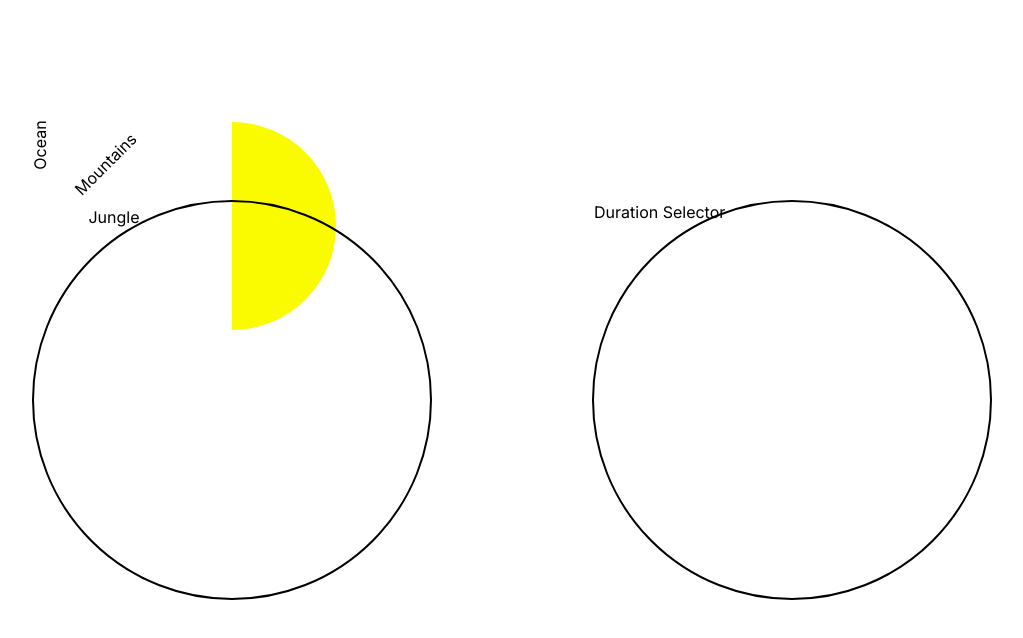
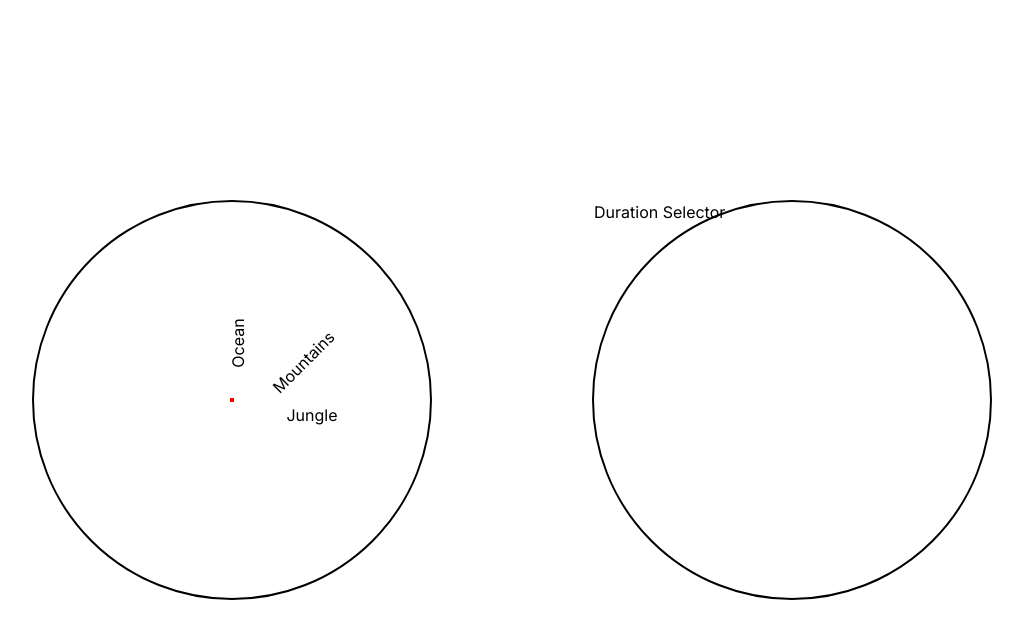
Before and after one commit to nickhibbits/meditation_app, a Next.js app: page /session_options in a window 1280 px wide. Shown: the top 638 px of the page, without its empty margins (128-1151 px from the left). Built offline with nearby package versions, Linux system fonts and the light colour scheme.

Commit message:
checkpoint

```diff
--- a/components/session_options/LocationSelector.tsx
+++ b/components/session_options/LocationSelector.tsx
@@ -2,7 +2,7 @@ import styles from "@/styles/pages/SessionOptions.module.scss";
 
 function LocationSelector() {
   return (
-    <div className={styles.selector_component}>
+    <div className={`flex flex_center ${styles.selector_component}`}>
       <ul className={styles.options_wrapper}>
         <li className={styles.option}>Ocean</li>
         <li className={styles.option}>Mountains</li>
--- a/styles/pages/SessionOptions.module.scss
+++ b/styles/pages/SessionOptions.module.scss
@@ -7,57 +7,49 @@ $selector-height: 25rem;
     width: $selector-height;
     height: $selector-height;
     border-radius: 50%;
-    position: relative;
   }
 
   .options_wrapper {
-    // border: solid 2px red;
-    // position: absolute;
-    // top: 50%;
-    // left: 50%;
-    // width: 50%;
-    // height: 50%;
-    // // margin: calc($selector-height / 2) 0px 0px calc($selector-height / 2);
-    // // margin: calc($selector-height / 2);
-    // border-radius: 50%;
+    border: solid 2px red;
+    position: relative;
 
-    &::before {
-      position: absolute;
-      content: "";
-      width: 0;
-      height: 0;
-      display: block;
-      left: 50%;
-      top: -5em;
-      background: yellow;
-      /**
-         * The pseudo-element is a semi-circle
-         * created with CSS. Top, bottom, and right
-         * borders are 6.5em (left being 0), and then
-         * a border-radius is added to the two corners
-         * on the right.
-         */
-      border-width: 6.5em;
-      border-radius: 0 7.5em 7.5em 0;
-      border-left: 0;
-      border-style: solid;
-      /**
-         * Have to have a border color for the border
-         * to be hoverable. I'm using a very light one
-         * so that it looks invisible.
-         */
-      border-color: rgba(0, 0, 0, 0.01);
-      /**
-         * Put the psuedo-element behind the links
-         * (So they can be clicked on)
-         */
-      z-index: -1;
-      /**
-         * Make the cursor default so it looks like
-         * nothing is there
-         */
-      cursor: default;
-    }
+    // // &::before {
+    // //   position: absolute;
+    // //   content: "";
+    // //   width: 0;
+    // //   height: 0;
+    // //   display: block;
+    // //   left: 50%;
+    // //   top: -5em;
+    // //   background: yellow;
+    // //   /**
+    // //      * The pseudo-element is a semi-circle
+    // //      * created with CSS. Top, bottom, and right
+    // //      * borders are 6.5em (left being 0), and then
+    // //      * a border-radius is added to the two corners
+    // //      * on the right.
+    // //      */
+    // //   border-width: 6.5em;
+    // //   border-radius: 0 7.5em 7.5em 0;
+    // //   border-left: 0;
+    // //   border-style: solid;
+    // //   /**
+    // //      * Have to have a border color for the border
+    // //      * to be hoverable. I'm using a very light one
+    // //      * so that it looks invisible.
+    // //      */
+    // //   border-color: rgba(0, 0, 0, 0.01);
+    // //   /**
+    // //      * Put the psuedo-element behind the links
+    // //      * (So they can be clicked on)
+    // //      */
+    // //   z-index: -1;
+    // //   /**
+    // //      * Make the cursor default so it looks like
+    // //      * nothing is there
+    // //      */
+    // //   cursor: default;
+    // // }
 
     & li:nth-of-type(1) {
       transform: rotate(-90deg);
```
